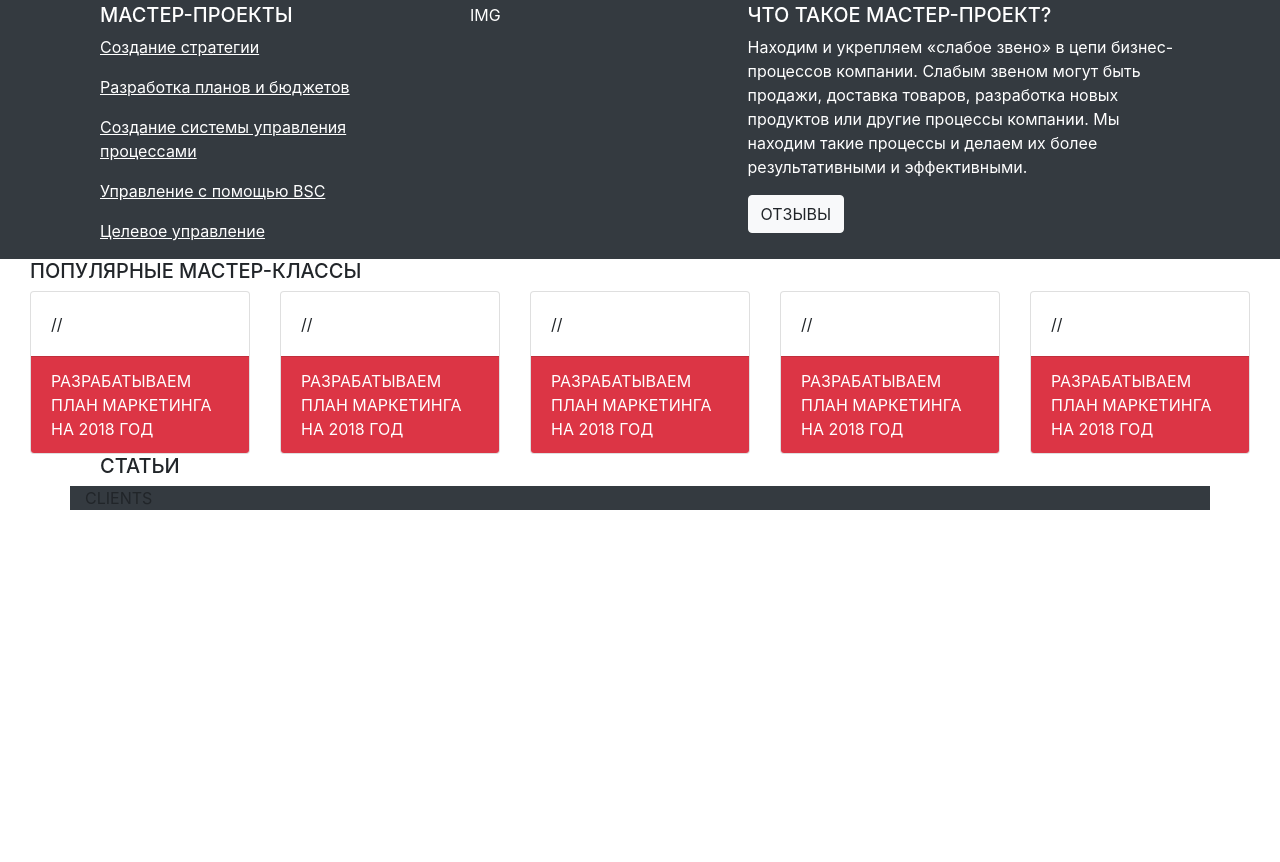
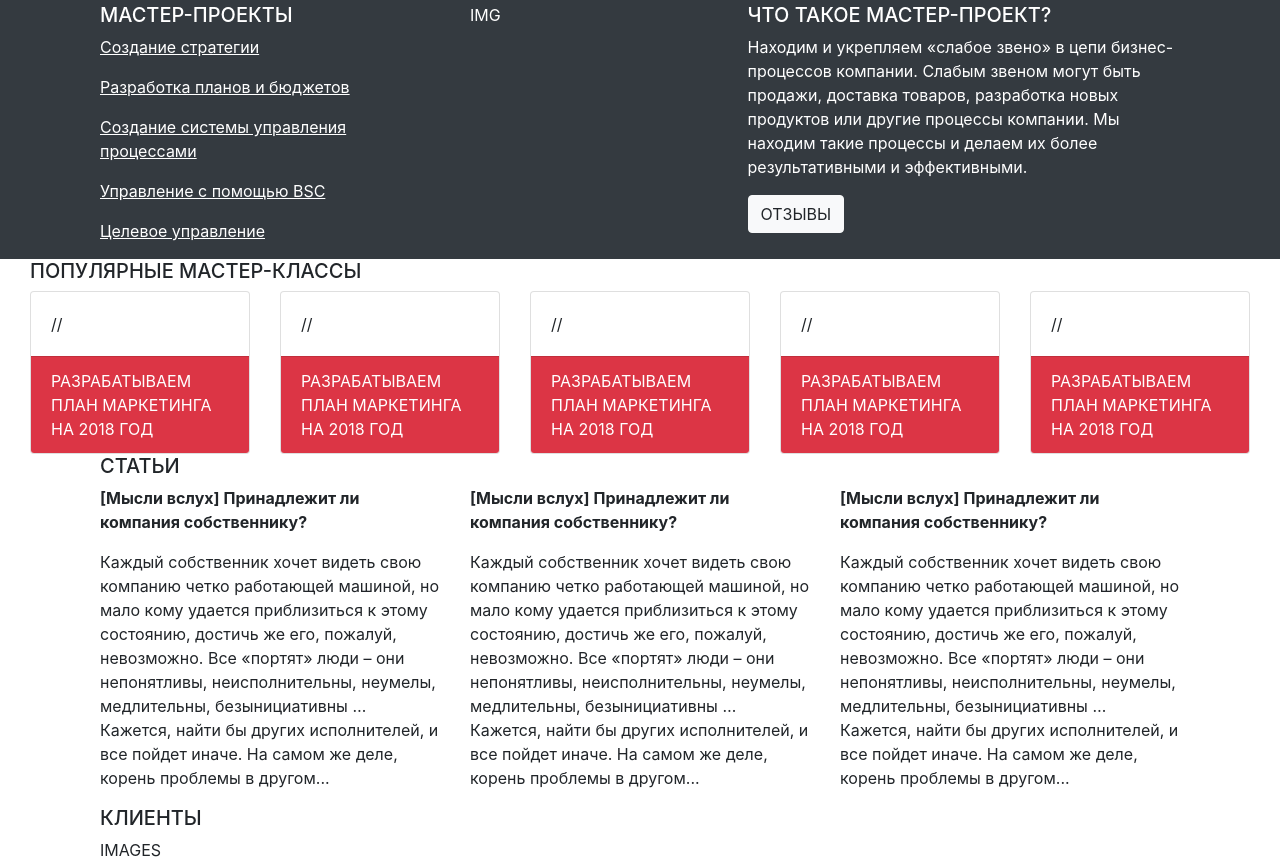
Before and after one commit to begimov/iTeamStaticPagesTemplates, a plain HTML site: page index.html in a window 1280 px wide. Shown: the part 985-1847 px from the top of the page. Before the commit the page ends 1495 px from the top, so only its background shows below. Drawn offline with nearby package versions, Linux system fonts and the light colour scheme.

Commit message:
basic clints block layout created

```diff
--- a/index.html
+++ b/index.html
@@ -189,10 +189,24 @@
     </div>
     <div class="container">
         <div class="row"><div class="col"><h5 class="text-uppercase">Статьи</h5></div></div>
-        <div class="row"></div>
+        <div class="row">
+            <div class="col">
+                <p class="font-weight-bold">[Мысли вслух] Принадлежит ли компания собственнику?</p>
+                <p>Каждый собственник хочет видеть свою компанию четко работающей машиной, но мало кому удается приблизиться к этому состоянию, достичь же его, пожалуй, невозможно. Все «портят» люди – они непонятливы, неисполнительны, неумелы, медлительны, безынициативны … Кажется, найти бы других исполнителей, и все пойдет иначе. На самом же деле, корень проблемы в другом...</p>
+            </div>
+            <div class="col">
+                <p class="font-weight-bold">[Мысли вслух] Принадлежит ли компания собственнику?</p>
+                <p>Каждый собственник хочет видеть свою компанию четко работающей машиной, но мало кому удается приблизиться к этому состоянию, достичь же его, пожалуй, невозможно. Все «портят» люди – они непонятливы, неисполнительны, неумелы, медлительны, безынициативны … Кажется, найти бы других исполнителей, и все пойдет иначе. На самом же деле, корень проблемы в другом...</p>
+            </div>
+            <div class="col">
+                <p class="font-weight-bold">[Мысли вслух] Принадлежит ли компания собственнику?</p>
+                <p>Каждый собственник хочет видеть свою компанию четко работающей машиной, но мало кому удается приблизиться к этому состоянию, достичь же его, пожалуй, невозможно. Все «портят» люди – они непонятливы, неисполнительны, неумелы, медлительны, безынициативны … Кажется, найти бы других исполнителей, и все пойдет иначе. На самом же деле, корень проблемы в другом...</p>
+            </div>
+        </div>
     </div>
-    <div class="container bg-dark">
-        CLIENTS
+    <div class="container">
+        <div class="row"><div class="col"><h5 class="text-uppercase">КЛИЕНТЫ</h5></div></div>
+        <div class="row"><div class="col">IMAGES</div></div>
     </div>
 
     <!-- Optional JavaScript -->
```
